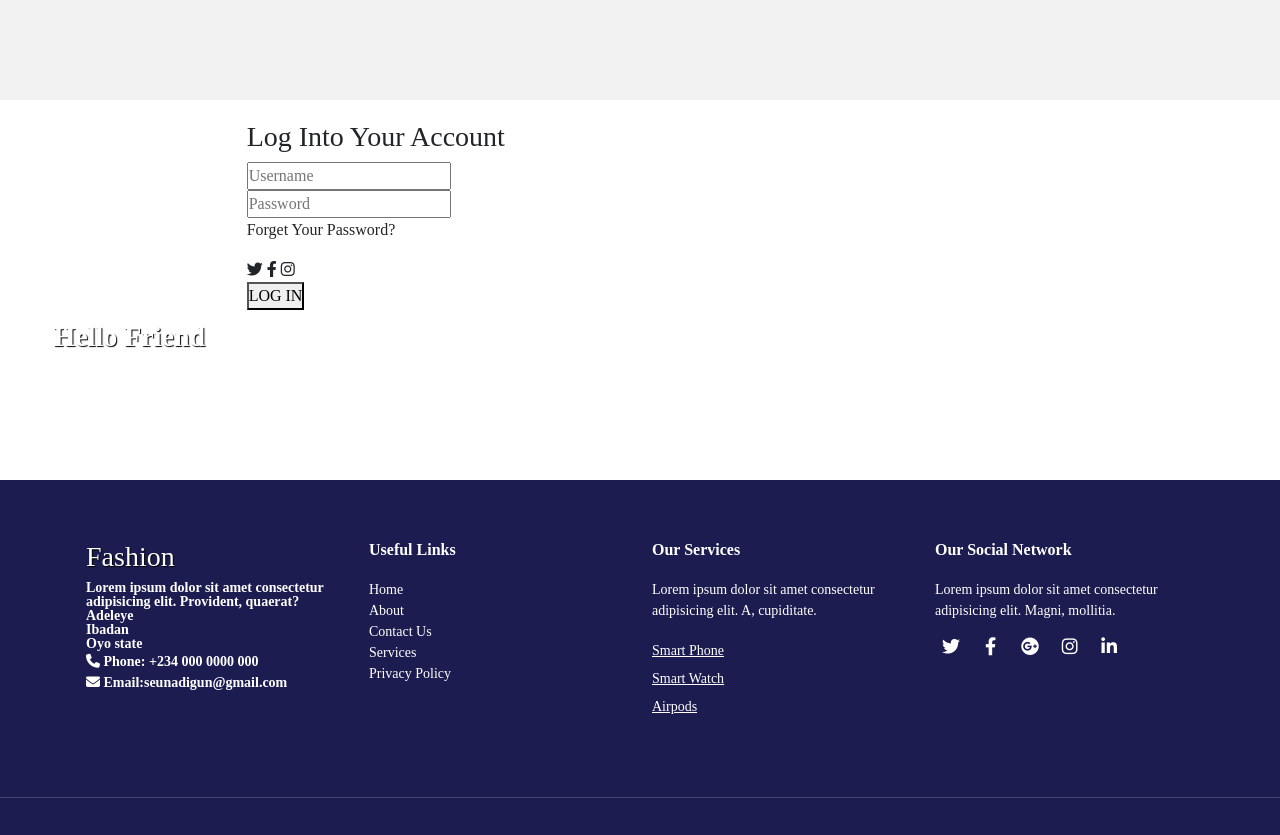
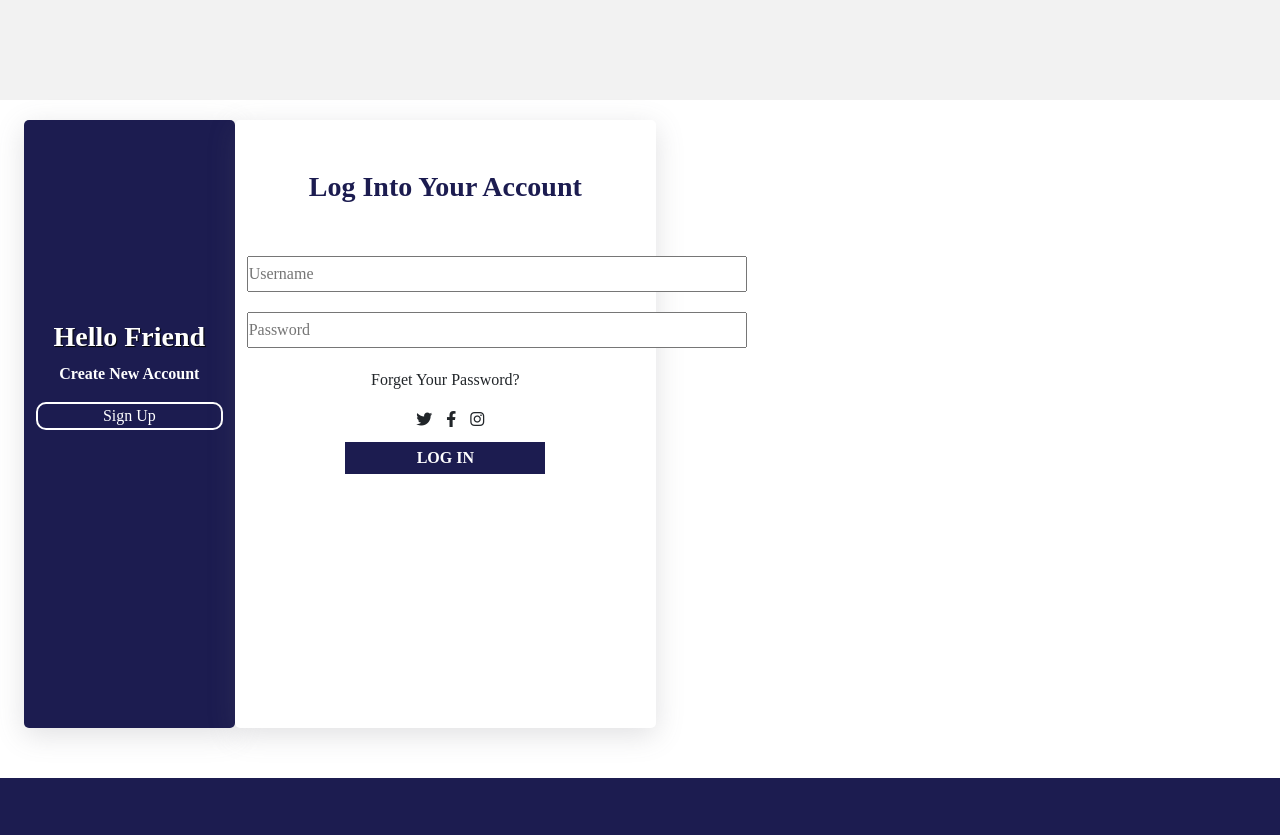
Before and after one commit to ADIGUN-OLUWASEUN/fashion-website.github.io, a plain HTML site: page login.html in a window 1280 px wide. Shown: the part 700-1535 px from the top of the page. Drawn offline with nearby package versions, Linux system fonts and the light colour scheme.

Commit message:
Add files via upload

```diff
--- a/style.css
+++ b/style.css
@@ -496,7 +496,7 @@ html{
     margin: 20px;
     font-family: serif;
 }
-.side1{
+#side1{
     background-color: #1c1c50;
     height: 76vh;
     border-radius: 5px;
@@ -527,6 +527,77 @@ html{
     color: white;
 }
 #side2{
+    background-color: white;
+    border-radius: 5px;
+    box-shadow: rgba(100,100,111,0.2) 0px 7px 29px 0px;
+    align-items: center;
+    text-align: center;
+}
+#side2 h3{
+    margin-top: 50px;
+    color: #1c1c50;
+    font-weight: bold;
+}
+#side2 .inp{
+    margin-top: 32px;
+}
+#side2 input{
+    width: 500px;
+    margin-top: 20px;
+    height: 36px;
+    align-items: center;
+}
+#side2 p{
+    margin-top: 20px;
+    cursor: pointer;
+}
+#side2 .icons i{
+    margin-left: 10px;
+    cursor: pointer;
+}
+#login{
+    margin-top: 10px;
+}
+#login button{
+    width: 200px;
+    height: 32px;
+    color: white;
+    background-color: #1c1c50;
+    border: none;
+    font-weight: bold;
+}
+@media screen and (max-width:992px){
+    #side2 input{
+        width: 300px;
+    }
+}
+@media screen and (max-width:330px){
+    #side2 input{
+        width: 200px;
+    }
+}
 
-}
+
+
+
+
+
+
+
+
+
+
+
+
+
+
+
+
+
+
+
+
+
+
+
 /* LOGIN PAGE ENDS */
```
